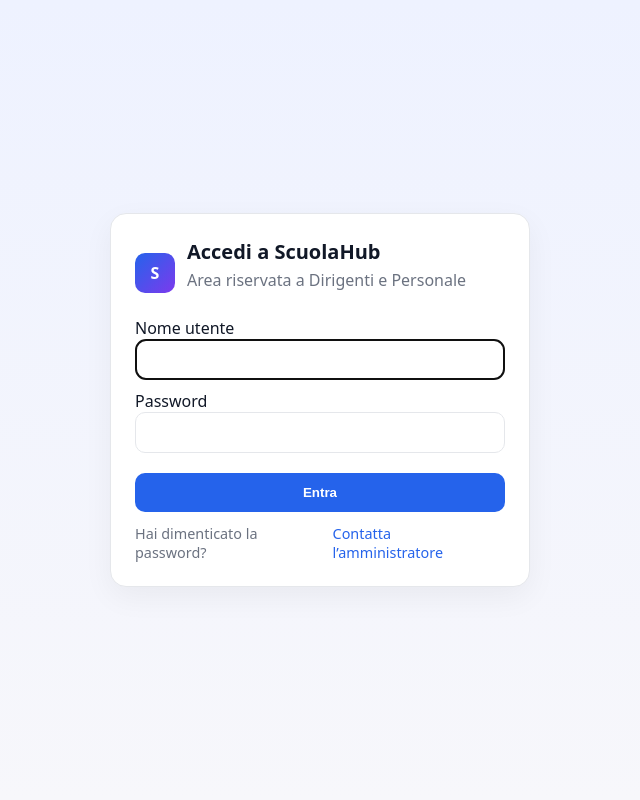
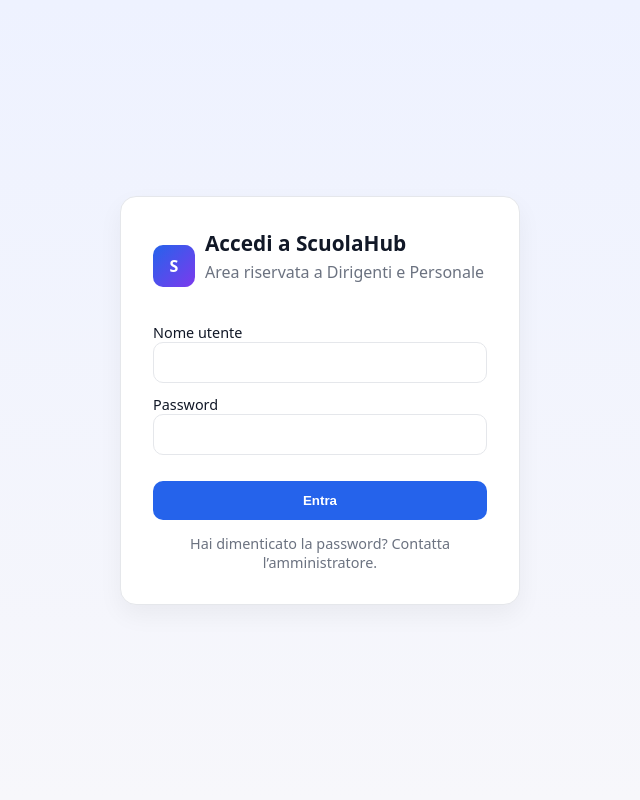
Before and after one commit to Berboa34/scuolahub, a Django app: template templates/registration/login.html in a window 1280 px wide. Shown: the whole page, without its empty margins (320-960 px from the left). Run offline with Django 5.2, Linux system fonts and the light colour scheme; the template is opened without the code that fills it, so the values that code supplies are empty.

Commit message:
New styled login page + fix logout redirect

```diff
--- a/templates/registration/login.html
+++ b/templates/registration/login.html
@@ -10,55 +10,46 @@
       --ink:#111827;--muted:#6b7280;--primary:#2563eb;
     }
     *{box-sizing:border-box}
-    body{margin:0;background:linear-gradient(180deg,#eef2ff, #f7f7fb);font-family:system-ui,-apple-system,Segoe UI,Roboto,Ubuntu,Helvetica,Arial,sans-serif;color:var(--ink)}
-    .wrap{min-height:100dvh;display:grid;place-items:center;padding:24px}
-    .card{width:100%;max-width:420px;background:var(--panel);border:1px solid var(--line);border-radius:16px;padding:24px;box-shadow:0 10px 30px rgba(0,0,0,.05)}
-    .brand{display:flex;align-items:center;gap:12px;margin-bottom:8px}
-    .logo{width:40px;height:40px;border-radius:10px;display:grid;place-items:center;color:#fff;font-weight:700;background:linear-gradient(135deg,var(--primary),#7c3aed)}
-    h1{font-size:1.25rem;margin:0}
-    p.muted{color:var(--muted);margin:.25rem 0 1rem}
-    label{display:block;margin:10px 0}
-    .input{width:100%;padding:12px 14px;border:1px solid var(--line);border-radius:10px;background:#fff}
-    .btn{display:inline-block;width:100%;padding:12px 16px;margin-top:10px;border:none;border-radius:10px;background:var(--primary);color:#fff;font-weight:600;cursor:pointer}
-    .error{background:#fef2f2;border:1px solid #fecaca;color:#7f1d1d;padding:10px;border-radius:10px;margin:10px 0}
-    .foot{display:flex;justify-content:space-between;align-items:center;margin-top:12px;font-size:.9rem;color:var(--muted)}
-    a{color:var(--primary);text-decoration:none}
-    a:hover{text-decoration:underline}
+    body{margin:0;background:linear-gradient(180deg,#eef2ff,#f7f7fb);
+         display:grid;place-items:center;min-height:100vh;
+         font-family:system-ui,-apple-system,Segoe UI,Roboto,Ubuntu,Helvetica,Arial,sans-serif;color:var(--ink)}
+    .card{background:var(--panel);border:1px solid var(--line);
+          border-radius:16px;padding:32px;width:100%;max-width:400px;
+          box-shadow:0 10px 25px rgba(0,0,0,.05)}
+    .brand{display:flex;align-items:center;gap:10px;margin-bottom:20px}
+    .logo{width:42px;height:42px;border-radius:10px;
+          display:grid;place-items:center;font-weight:700;color:#fff;
+          background:linear-gradient(135deg,var(--primary),#7c3aed)}
+    h1{font-size:1.3rem;margin:0}
+    p.muted{color:var(--muted);margin:4px 0 20px}
+    label{display:block;margin:12px 0;font-size:.9rem}
+    .input{width:100%;padding:12px 14px;border:1px solid var(--line);border-radius:10px}
+    .btn{width:100%;margin-top:14px;padding:12px;border:none;border-radius:10px;
+         background:var(--primary);color:#fff;font-weight:600;cursor:pointer}
+    .error{background:#fee2e2;color:#991b1b;padding:10px;border-radius:10px;margin-bottom:12px}
+    .foot{margin-top:14px;font-size:.9rem;color:var(--muted);text-align:center}
   </style>
 </head>
 <body>
-  <div class="wrap">
-    <div class="card" role="dialog" aria-labelledby="title">
+  <form class="card" method="post" action="{% url 'login' %}">
     <div class="brand">
       <div class="logo">S</div>
       <div>
-          <h1 id="title">Accedi a ScuolaHub</h1>
+        <h1>Accedi a ScuolaHub</h1>
         <p class="muted">Area riservata a Dirigenti e Personale</p>
       </div>
     </div>
 
+    {% csrf_token %}
     {% if form.errors %}
       <div class="error">Credenziali non valide. Riprova.</div>
     {% endif %}
 
-      <form method="post" action="{% url 'login' %}">
-        {% csrf_token %}
-        <label>
-          Nome utente
-          <input class="input" type="text" name="username" autocomplete="username" autofocus required>
-        </label>
-        <label>
-          Password
-          <input class="input" type="password" name="password" autocomplete="current-password" required>
-        </label>
+    <label>Nome utente<br><input class="input" type="text" name="username" required></label>
+    <label>Password<br><input class="input" type="password" name="password" required></label>
     <button class="btn" type="submit">Entra</button>
+
+    <div class="foot">Hai dimenticato la password? Contatta l’amministratore.</div>
   </form>
-
-      <div class="foot">
-        <span>Hai dimenticato la password?</span>
-        <a href="{% url 'login' %}">Contatta l’amministratore</a>
-      </div>
-    </div>
-  </div>
 </body>
 </html>
```
Also changed, not shown: templates/registration/logged_out.html (added, +16 -0 lines). Lines whose indentation alone changed are shown as unchanged.
